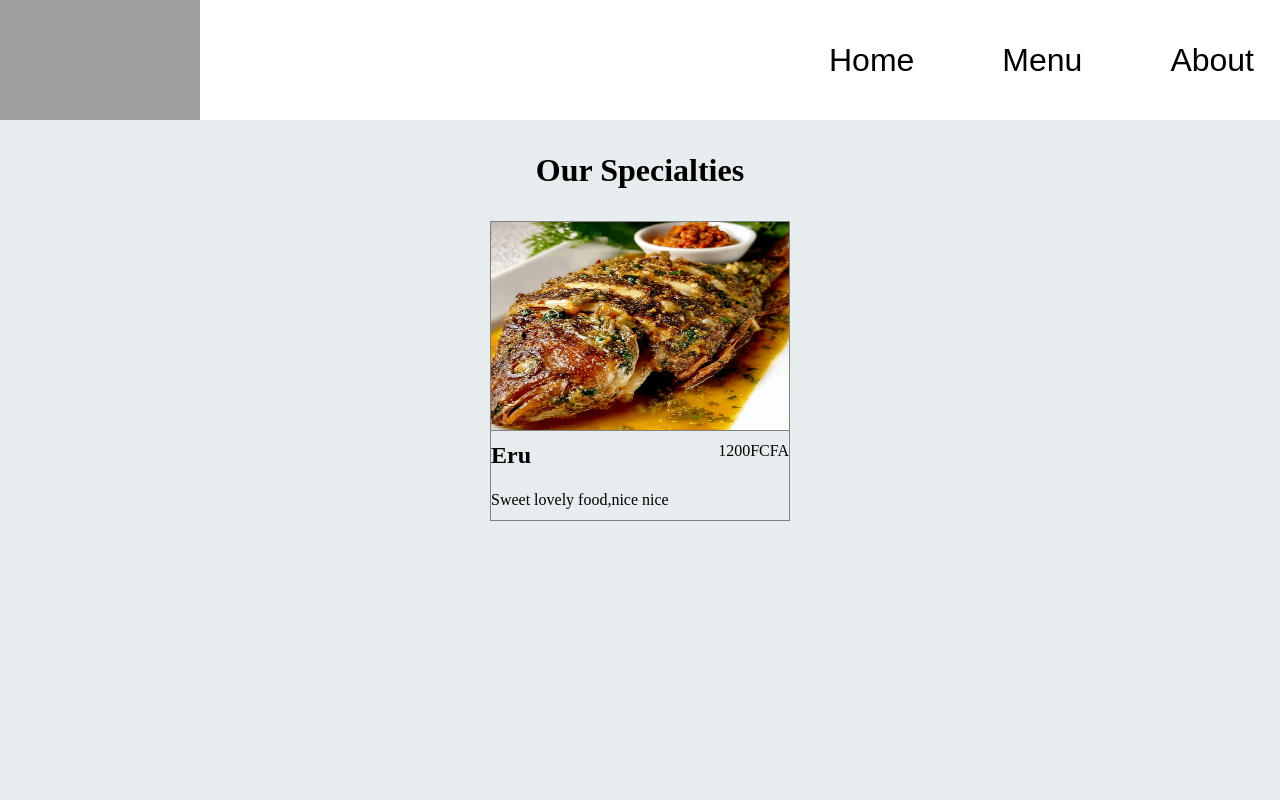
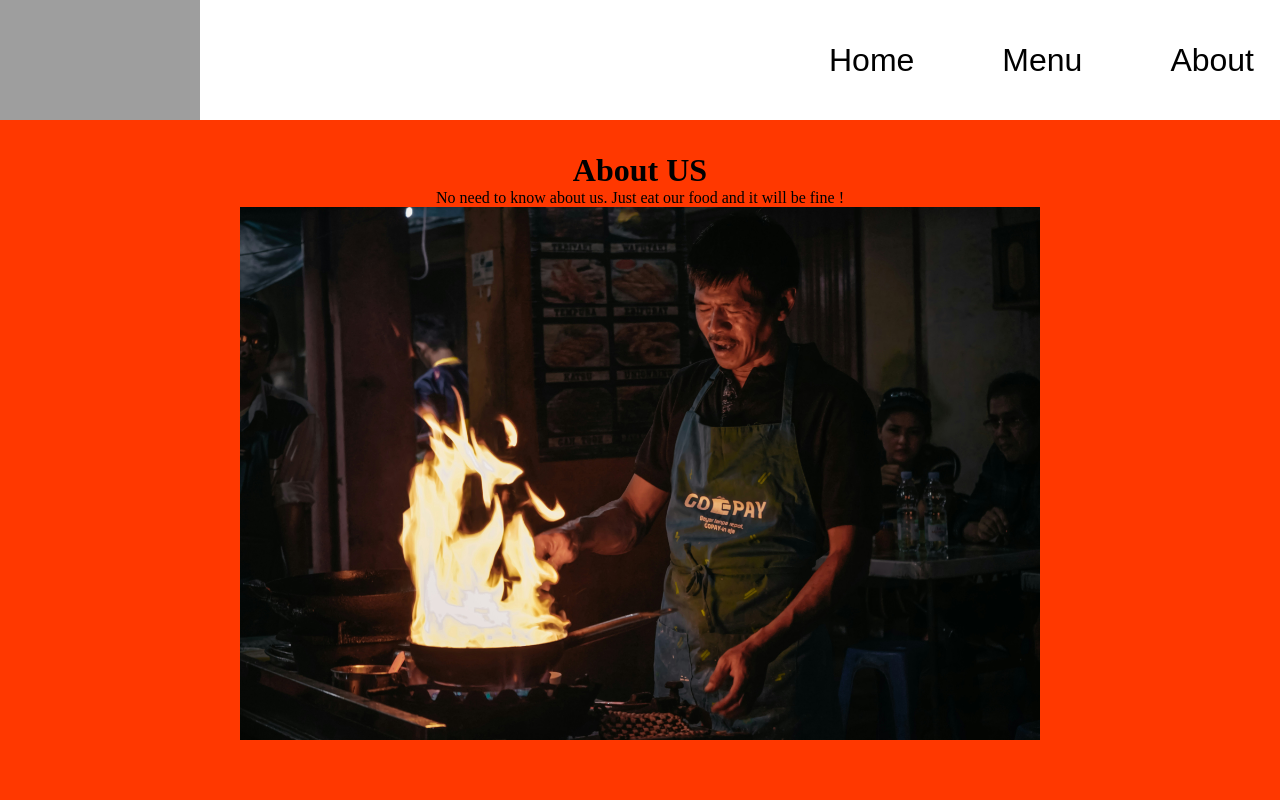
Before and after one commit to 0xsaidroot/Odin-Restaurant, a website built with webpack: page src/index.html in a window 1280 px wide. Built offline with nearby package versions, Linux system fonts and the light colour scheme; grey boxes are pictures that could not be loaded.

Commit message:
almost done

```diff
--- a/src/about.js
+++ b/src/about.js
@@ -1,14 +1,15 @@
-// import homeImage from "./assets/home.jpg";
-// const img = new Image();
+import chefImage from './assets/chef.jpg'
 
 const body = document.createElement('div');
 const heading = document.createElement('h1');
-const container = document.createElement('div');
-
+const paragraph = document.createElement('p');
+const chefImg = document.createElement('img');
 
 heading.textContent = "About US"
-
-body.classList.add('generalBody',);
-body.append(heading);
+paragraph.textContent = "No need to know about us. Just eat our food and it will be fine !";
+chefImg.src = chefImage;
+chefImg.setAttribute('class','chefImage');
+body.classList.add('generalBody');
+body.append(heading,paragraph,chefImg);
 
 export default body;
--- a/src/menu.js
+++ b/src/menu.js
@@ -1,9 +1,37 @@
 import fish from "./assets/fish.jpg";
-// const img = new Image();
+import liver from "./assets/foie.jpg"
+import beef from "./assets/beef.jpg"
+import chicken from "./assets/chicken.jpg"
 
 const body = document.createElement('div');
 const heading = document.createElement('h1');
 const container = document.createElement('div');
+
+const food = [
+    {
+        name: 'Roasted Fish',
+        price: '2500 FCFA',
+        desc: 'A flavorful and marinated roasted tilapia fish',
+        imgsrc: fish,
+    }, {
+        name: 'Grilled Liver',
+        price: '3000 FCFA',
+        desc: 'A nice and tasteful,grilled beef liver',
+        imgsrc: liver,
+    }, {
+        name: 'Grilled Beef',
+        price: '5000 FCFA',
+        desc: 'Grilled Beef',
+        imgsrc: beef
+    }, {
+        name: 'Grilled Chicken',
+        price: '3000 FCFA',
+        desc: 'A flavorful and long marinated tilapia fish',
+        imgsrc: chicken
+    },
+]
+
+for (const foodItem of food) {
 
     const foodDiv = document.createElement('div');
     const foodImg = document.createElement('img');
@@ -14,27 +42,28 @@ const foodName = document.createElement('h2');
     const foodPrice = document.createElement('p');
     const foodDesc = document.createElement('p');
 
-heading.textContent = "Our Specialties";
 
-foodImg.src = fish;
-foodName.textContent = "Eru"
-foodDesc.textContent = "Sweet lovely food,nice nice"
-foodPrice.textContent = "1200FCFA";
+    foodImg.src = foodItem.imgsrc;
+    foodName.textContent = foodItem.name;
+    foodDesc.textContent = foodItem.desc;
+    foodPrice.textContent = foodItem.price;
 
-body.classList.add('generalBody','menuBody');
-container.classList.add('foodContainer');
     foodDiv.classList.add('food');
     foodBottom.classList.add('foodBottom');
     foodBottomHead.classList.add('foodHead');
     foodImg.classList.add('menuImage');
 
-foodBottomHead.append(foodName,foodPrice);
-foodBottom.append(foodBottomHead,foodDesc)
-foodDiv.append(foodImg,foodBottom);
+    foodBottomHead.append(foodName, foodPrice);
+    foodBottom.append(foodBottomHead, foodDesc)
+    foodDiv.append(foodImg, foodBottom);
+
     container.append(foodDiv);
+}
 
+heading.textContent = "Our Specialties";
+body.classList.add('generalBody', 'menuBody');
 
-
-body.append(heading,container);
+container.classList.add('foodContainer');
+body.append(heading, container);
 
 export default body;
--- a/src/script.js
+++ b/src/script.js
@@ -6,7 +6,7 @@ import menu from './menu'
 const body = document.querySelector('#content');
 const nav = document.querySelector('nav');
 
-body.appendChild(menu);
+body.appendChild(about);
 
 nav.addEventListener('click',function(e){
     const target = e.target.id;
--- a/src/styles.css
+++ b/src/styles.css
@@ -2,6 +2,10 @@
     padding: 0;
     margin: 0;
     box-sizing: border-box;
+}
+:root{
+    --main-bg-color:#FF3800;
+    --food-border-color:#191919;
 }
 body {
     display: flex;
@@ -19,7 +23,7 @@ header {
 }
 .generalBody {
     display: flex;
-    background-color: #e7ecef;
+    background-color: var(--main-bg-color);
     align-items: center;
     flex-direction: column;
     padding: 2rem;
@@ -58,21 +62,22 @@ nav>button {
 .foodContainer {
     display: grid;
     grid-template-columns: repeat(auto-fit, minmax(300px, 1fr));
-    grid-auto-rows: 300px;
     gap: 20px;
 }
 .menuImage {
     width: 100%;
     height: 100%;
     object-fit: fill;
-    border-bottom: 1px solid grey;
+    border-bottom: 1px solid var(--food-border-color);
 }
 .food {
     display: grid;
     grid-template-rows: 70% 1fr;
-    border: 1px solid grey;
+
+    border: 1px solid var(--food-border-color);
 }
 .foodBottom {
+    padding: .5em;
     display: flex;
     flex-direction: column;
     justify-content: space-around;
@@ -81,3 +86,7 @@ nav>button {
     display: flex;
     justify-content: space-between;
 }
+.chefImage{
+    width: clamp(400px,75%,800px);
+    height: auto;
+}
--- a/webpack.config.js
+++ b/webpack.config.js
@@ -2,7 +2,7 @@ import path from "node:path"
 import HtmlWebpackPlugin from "html-webpack-plugin";
 import { watchFile } from "node:fs";
 
-export default{
+export default {
     mode: "development",
     entry: "./src/script.js",
     output: {
@@ -23,7 +23,7 @@ export default{
         rules: [
             {
                 test: /\.css$/i,
-                use: ["style-loader","css-loader"],
+                use: ["style-loader", "css-loader"],
             },
             {
                 test: /\.html$/i,
@@ -33,6 +33,10 @@ export default{
                 test: /\.(png|svg|jpg|jpeg|gif)$/i,
                 type: "asset/resource",
             },
+            {
+                test: /\.(woff|woff2|eot|ttf|otf)$/i,
+                type: 'asset/resource',
+            },
         ],
     },
 };
```
Also changed, not shown: src/assets/chef.jpg (added), src/assets/gambas.jpg (deleted), 2 other files. Lines whose indentation alone changed are shown as unchanged.
